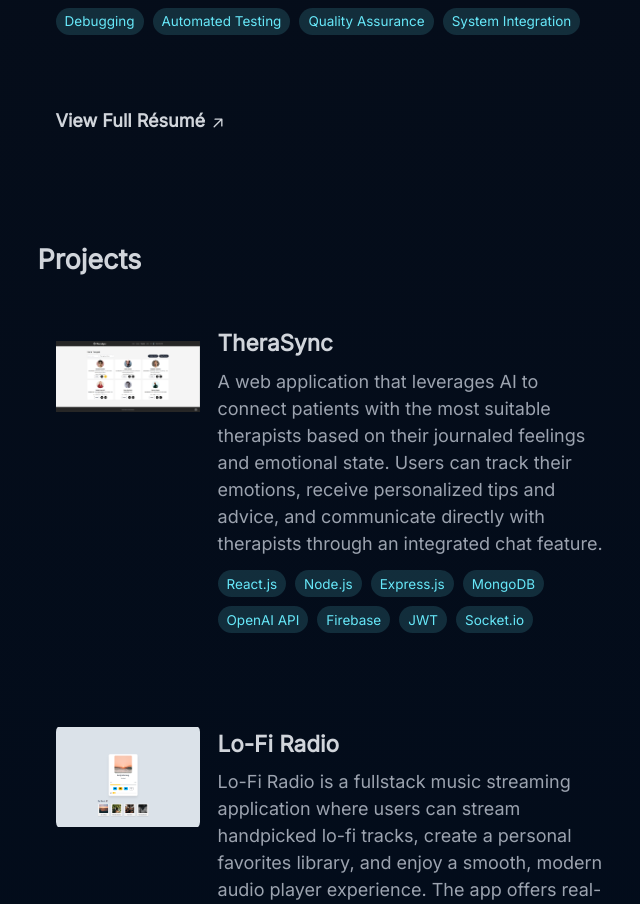
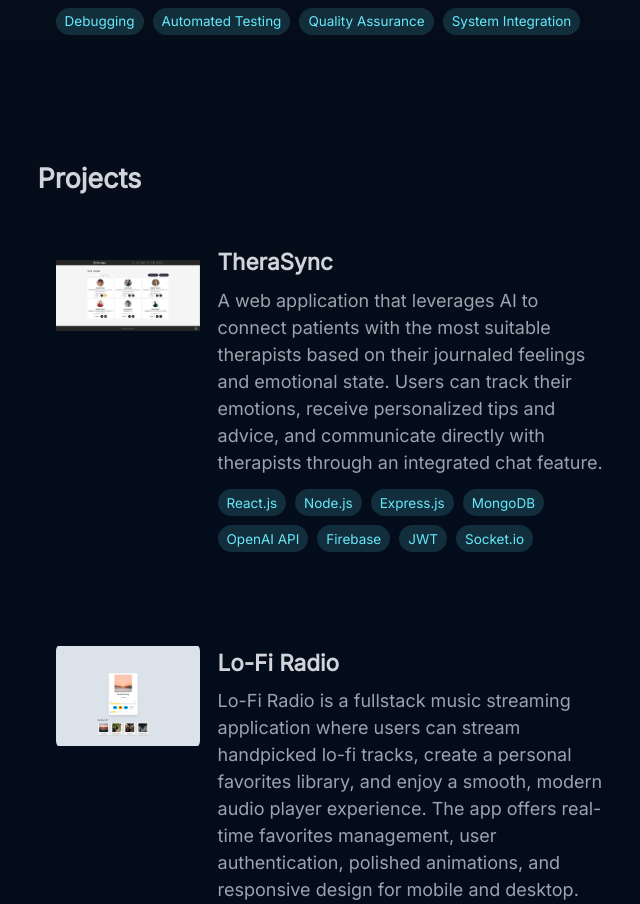
Before and after one commit to MohamadAboHilal/Portfolio, a React (Vite) app: page / in a window 1280 px wide. Shown: the part 2013-2917 px from the top of the page, without its empty margins (569-1209 px from the left). Built offline with nearby package versions, Linux system fonts and the light colour scheme.

Commit message:
removed resume section

```diff
--- a/src/components/Education.jsx
+++ b/src/components/Education.jsx
@@ -61,36 +61,6 @@ const Education = () => {
           url={exp.url} // Pass the URL here
         />
       ))}
-
-      <div className="mt-12 pl-4 mb-12">
-        <a
-          className="inline-flex items-baseline leading-tight hover:text-cyan-400 focus-visible:text-cyan-400 font-semibold text-gray-300 group/link text-semibold"
-          href={CV}
-          target="_blank"
-          rel="noreferrer noopener"
-          aria-label="View Full Résumé (opens in a new tab)"
-        >
-          <span>
-            View Full{" "}
-            <span className="inline-block">
-              Résumé
-              <svg
-                xmlns="http://www.w3.org/2000/svg"
-                viewBox="0 0 20 20"
-                fill="currentColor"
-                className="inline-block h-4 w-4 shrink-0 transition-transform group-hover/link:-translate-y-1 group-hover/link:translate-x-1 group-focus-visible/link:-translate-y-1 group-focus-visible/link:translate-x-1 motion-reduce:transition-none ml-1 translate-y-px"
-                aria-hidden="true"
-              >
-                <path
-                  fillRule="evenodd"
-                  d="M5.22 14.78a.75.75 0 001.06 0l7.22-7.22v5.69a.75.75 0 001.5 0v-7.5a.75.75 0 00-.75-.75h-7.5a.75.75 0 000 1.5h5.69l-7.22 7.22a.75.75 0 000 1.06z"
-                  clipRule="evenodd"
-                ></path>
-              </svg>
-            </span>
-          </span>
-        </a>
-      </div>
     </section>
   );
 };
```
